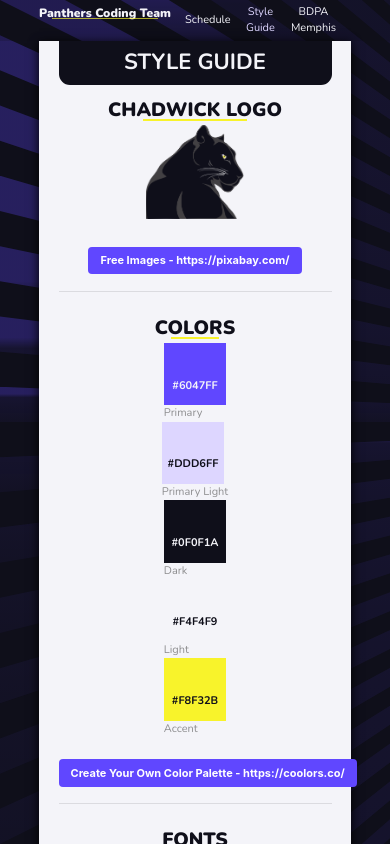
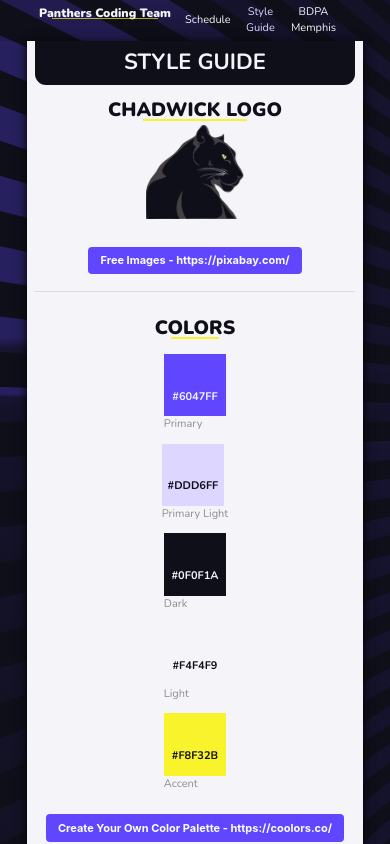
Before and after one commit to binarywhisperer/panthers-coding-team-site, a Vue app: page /style-guide in a window 390 px wide. Shown: the top 844 px of the page. Built offline with nearby package versions, Linux system fonts and the light colour scheme; a web font is replaced by a local one.

Commit message:
Mobile touch ups

```diff
--- a/src/scss/_globals.scss
+++ b/src/scss/_globals.scss
@@ -36,6 +36,16 @@ a{
   padding: 0 5vw 2rem 5vw;
   box-shadow: 0 2px 10px 0px #000;
   background: $my-color-light;
+
+  @media only screen and (max-width: 750px)  {
+    padding: 0 3vw 2rem 3vw;
+}
+
+@media only screen and (max-width: 500px)  {
+    width: 86vw;
+    margin:  0 7vw;
+    padding: 0 2vw 2rem 2vw;
+}
 }
 
 .pct-flex-center{
--- a/src/views/StyleGuide.vue
+++ b/src/views/StyleGuide.vue
@@ -156,6 +156,7 @@ h3 {
   justify-content: space-evenly;
 
   .color{
+    margin-top: 1rem;
     min-width: 185px;
     display: flex;
     justify-content: center;
```
